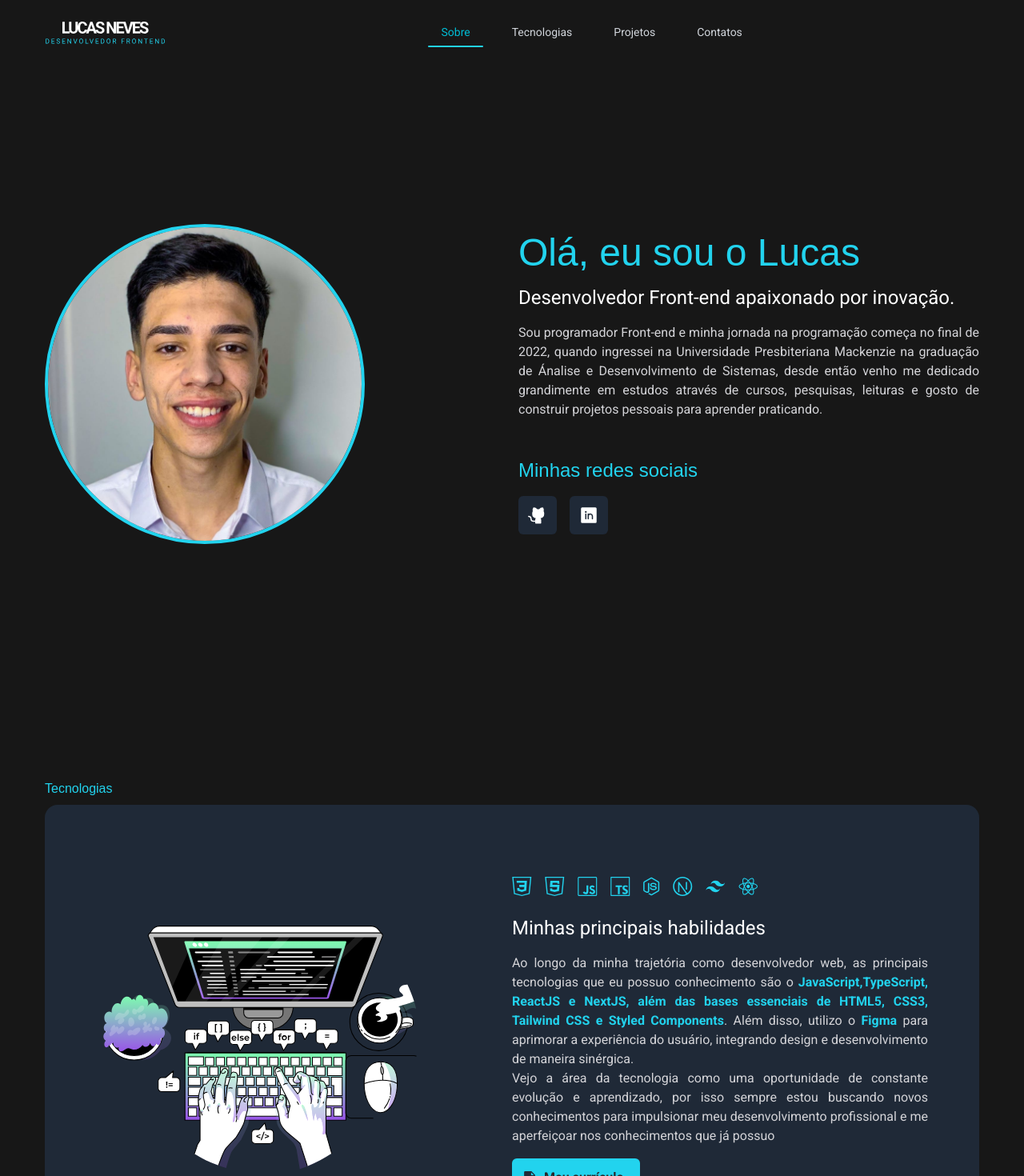
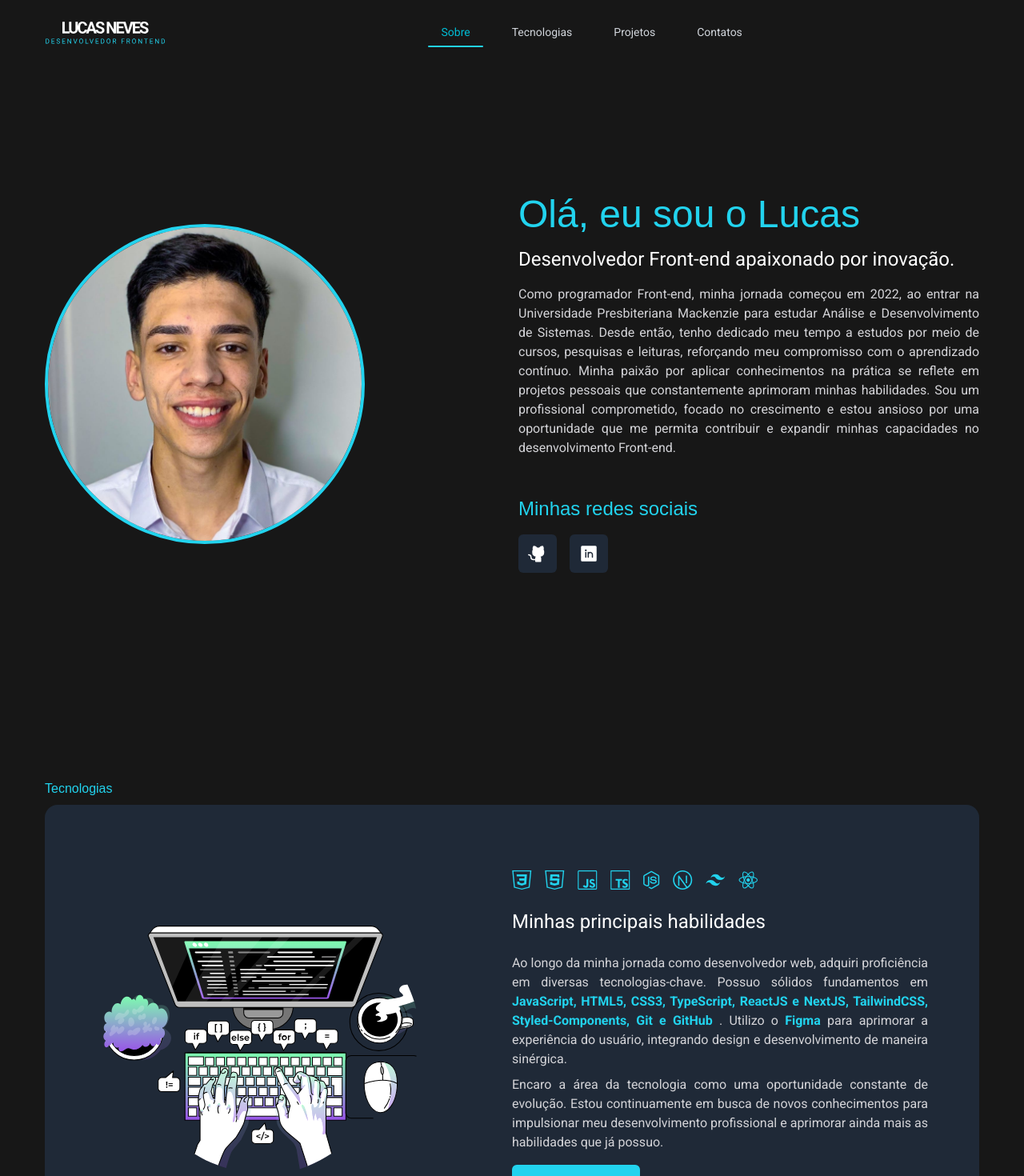
Before and after one commit to LucasfNeves/portifolio-lucas-neves-2023, a Next.js app: page / in a window 1280 px wide. Shown: the top 1470 px of the page at 80% size. Built offline with nearby package versions, Linux system fonts and the light colour scheme; a web font is replaced by a local one.

Commit message:
adjustes

```diff
--- a/src/app/page.tsx
+++ b/src/app/page.tsx
@@ -1,5 +1,3 @@
-'use client'
-
 import { Section } from '@/components/Section'
 import { About } from '@/components/About'
 import { Technologies } from '@/components/Technologies'
--- a/src/app/projetos/[id]/page.tsx
+++ b/src/app/projetos/[id]/page.tsx
@@ -1,13 +1,12 @@
+/* eslint-disable camelcase */
 'use client'
 
-import { Button } from '@/components/Button'
 import { ButtonSmall } from '@/components/ButtonSmall'
-import { Paragraph } from '@/components/Paragraph'
-import { SubTitle } from '@/components/SubTitle'
-import { projectDetailsList } from '../../../data/projectDetailsList'
-import { GithubLogo } from '@phosphor-icons/react'
+import projectDetailsList from '@/data/projectDetailsList'
 import Image from 'next/image'
-import { ArrowLeft, ArrowUpRight, GlobeSimple } from 'phosphor-react'
+import { ArrowLeft } from 'phosphor-react'
+import { AcessProject } from '@/components/ProjectsDetails/AcessProject'
+import { DescriptionDetails } from '@/components/ProjectsDetails/DescriptionDetails'
 
 interface DetailsProjectPageProps {
   params: {
@@ -15,9 +14,36 @@ interface DetailsProjectPageProps {
   }
 }
 
+interface projectDetailsList {
+  id: string
+  title: string
+  date: string
+  image: string
+  my_role: string
+  about: string
+  tecnologies: string
+  notes: string
+  linkDeploy: string
+  linkGit: string
+}
+
 export default function DetailsProjectPage(props: DetailsProjectPageProps) {
   const id = props.params.id
-  const projectDetails = projectDetailsList.find((project) => project.id === id)
+
+  const projectDetails: projectDetailsList | undefined =
+    projectDetailsList.find((project) => project.id === id)
+
+  const {
+    title,
+    date,
+    image,
+    my_role,
+    notes,
+    about,
+    tecnologies,
+    linkDeploy,
+    linkGit,
+  } = projectDetails || ({} as projectDetailsList)
 
   return (
     <div className="flex flex-col min-h-screen py-4 px-6 gap-4 mb-24 lg:mb-0 lg:pb-16 lg:pt-10 lg:gap-6">
@@ -31,60 +57,22 @@ export default function DetailsProjectPage(props: DetailsProjectPageProps) {
         <main className="bg-gray-800 min-h-[938px] flex flex-col rounded-2xl">
           <Image
             className="w-full h-fit object-cover"
-            src={projectDetails?.image}
-            alt={projectDetails?.title ?? ''}
+            src={image}
+            alt={title}
             width={1920}
             height={1080}
           />
 
-          <div className="px-8 py-6 flex flex-col gap-4">
-            <small className="text-gray-400 text-xs ">
-              {projectDetails?.date}
-            </small>
-            <SubTitle>{projectDetails?.title}</SubTitle>
-            <Paragraph>
-              <strong className="text-cyan-400">Minha função : </strong>
-              {projectDetails?.my_role}
-            </Paragraph>
-            <Paragraph>
-              <strong className="text-cyan-400"> Detalhes : </strong>
-              {projectDetails?.about}
-            </Paragraph>
-            <Paragraph>
-              <strong className="text-cyan-400">
-                Tecnologias Utilizadas :{' '}
-              </strong>
-              <span className="text-cyan-300">
-                {projectDetails?.tecnologies}
-              </span>
-            </Paragraph>
-            <Paragraph>
-              <strong className="text-cyan-400">Notas : </strong>
-              {projectDetails?.notes}
-            </Paragraph>
-          </div>
+          <DescriptionDetails
+            about={about}
+            my_role={my_role}
+            tecnologies={tecnologies}
+            notes={notes}
+            date={date}
+            title={title}
+          />
         </main>
-        <aside className="bg-gray-800  h-[248px] lg:max-h-[248px] rounded-2xl w-full flex flex-col justify-center gap-4 items-stretch px-8">
-          <h2 className="font-roboto text-zinc-300 font-bold text-md  lg:text-xl text-center lg:mb-4">
-            Links do projeto
-          </h2>
-          <Button
-            variant="CardProjectDetailsLink"
-            title="Acessar Projeto"
-            link={projectDetails?.linkDeploy ?? ''}
-            target={'_blank'}
-            icon={<GlobeSimple className="h-7 w-7" />}
-            icon2={<ArrowUpRight className="h-7 w-7" />}
-          />
-          <Button
-            variant="CardProjectDetailsGit"
-            title="Acessar Repositório"
-            link={projectDetails?.linkGit ?? ''}
-            target={'_blank'}
-            icon={<GithubLogo className="h-7 w-7" />}
-            icon2={<ArrowUpRight className="h-7 w-7" />}
-          />
-        </aside>
+        <AcessProject linkDeploy={linkDeploy} linkGit={linkGit} />
       </div>
     </div>
   )
--- a/src/components/About/SocialMedia.tsx
+++ b/src/components/About/SocialMedia.tsx
@@ -1,3 +1,5 @@
+'use client'
+
 import { ButtonSmall } from '../ButtonSmall'
 import { GithubLogo, LinkedinLogo } from '@phosphor-icons/react'
 
--- a/src/components/About/index.tsx
+++ b/src/components/About/index.tsx
@@ -1,5 +1,3 @@
-'use client'
-
 import Image from 'next/image'
 import Profile from '../../assets/profile-lucas.png'
 import { Paragraph } from '../Paragraph'
@@ -25,12 +23,16 @@ export function About() {
           </span>
         </h1>
         <Paragraph>
-          Sou programador Front-end e minha jornada na programação começa no
-          final de 2022, quando ingressei na Universidade Presbiteriana
-          Mackenzie na graduação de Ánalise e Desenvolvimento de Sistemas, desde
-          então venho me dedicado grandimente em estudos através de cursos,
-          pesquisas, leituras e gosto de construir projetos pessoais para
-          aprender praticando.
+          Como programador Front-end, minha jornada começou em 2022, ao entrar
+          na Universidade Presbiteriana Mackenzie para estudar Análise e
+          Desenvolvimento de Sistemas. Desde então, tenho dedicado meu tempo a
+          estudos por meio de cursos, pesquisas e leituras, reforçando meu
+          compromisso com o aprendizado contínuo. Minha paixão por aplicar
+          conhecimentos na prática se reflete em projetos pessoais que
+          constantemente aprimoram minhas habilidades. Sou um profissional
+          comprometido, focado no crescimento e estou ansioso por uma
+          oportunidade que me permita contribuir e expandir minhas capacidades
+          no desenvolvimento Front-end.
         </Paragraph>
         <SocialMedia />
       </div>
--- a/src/components/Contacts/Footer.tsx
+++ b/src/components/Contacts/Footer.tsx
@@ -1,5 +1,3 @@
-'use cleint'
-
 import { Envelope, GithubLogo, LinkedinLogo } from '@phosphor-icons/react'
 import { ButtonSmall } from '../ButtonSmall'
 
--- a/src/components/Header/NavBar.tsx
+++ b/src/components/Header/NavBar.tsx
@@ -1,5 +1,3 @@
-'use client'
-
 import { NavOptions } from './NavOptions'
 
 const menuOptions = [
--- a/src/components/Header/NavOptions.tsx
+++ b/src/components/Header/NavOptions.tsx
@@ -1,5 +1,3 @@
-'use client'
-
 import { motion } from 'framer-motion'
 import { Link as ScrollLink } from 'react-scroll'
 import { useIsMobile } from '@/hooks/UseInMobile'
--- /dev/null
+++ b/src/components/ProjectsDetails/AcessProject.tsx
@@ -0,0 +1,33 @@
+import { ArrowUpRight, GithubLogo, GlobeSimple } from '@phosphor-icons/react'
+import { Button } from '../Button'
+
+interface AcessProjectProps {
+  linkDeploy: string
+  linkGit: string
+}
+
+export function AcessProject({ linkDeploy, linkGit }: AcessProjectProps) {
+  return (
+    <aside className="bg-gray-800  h-[248px] lg:max-h-[248px] rounded-2xl w-full flex flex-col justify-center gap-4 items-stretch px-8">
+      <h2 className="font-roboto text-zinc-300 font-bold text-md  lg:text-xl text-center lg:mb-4">
+        Links do projeto
+      </h2>
+      <Button
+        variant="CardProjectDetailsLink"
+        title="Acessar Projeto"
+        link={linkDeploy}
+        target={'_blank'}
+        icon={<GlobeSimple className="h-7 w-7" />}
+        icon2={<ArrowUpRight className="h-7 w-7" />}
+      />
+      <Button
+        variant="CardProjectDetailsGit"
+        title="Acessar Repositório"
+        link={linkGit}
+        target={'_blank'}
+        icon={<GithubLogo className="h-7 w-7" />}
+        icon2={<ArrowUpRight className="h-7 w-7" />}
+      />
+    </aside>
+  )
+}
--- /dev/null
+++ b/src/components/ProjectsDetails/DescriptionDetails.tsx
@@ -0,0 +1,45 @@
+/* eslint-disable camelcase */
+
+import { Paragraph } from '../Paragraph'
+import { SubTitle } from '../SubTitle'
+
+interface DescriptionDetailsProps {
+  about: string
+  my_role: string
+  tecnologies: string
+  notes: string
+  date: string
+  title: string
+}
+
+export function DescriptionDetails({
+  about,
+  my_role,
+  tecnologies,
+  notes,
+  date,
+  title,
+}: DescriptionDetailsProps) {
+  return (
+    <div className="px-8 py-6 flex flex-col gap-4">
+      <small className="text-gray-400 text-xs ">{date}</small>
+      <SubTitle>{title}</SubTitle>
+      <Paragraph>
+        <strong className="text-cyan-400">Minha função : </strong>
+        {my_role}
+      </Paragraph>
+      <Paragraph>
+        <strong className="text-cyan-400"> Detalhes : </strong>
+        {about}
+      </Paragraph>
+      <Paragraph>
+        <strong className="text-cyan-400">Tecnologias Utilizadas : </strong>
+        <span className="text-cyan-300">{tecnologies}</span>
+      </Paragraph>
+      <Paragraph>
+        <strong className="text-cyan-400">Notas : </strong>
+        {notes}
+      </Paragraph>
+    </div>
+  )
+}
--- a/src/components/Technologies/Describe.tsx
+++ b/src/components/Technologies/Describe.tsx
@@ -3,26 +3,25 @@ import { SubTitle } from '../SubTitle'
 
 export function Describe() {
   return (
-    <>
+    <div className="flex flex-col gap-2">
       <SubTitle>Minhas principais habilidades</SubTitle>
       <Paragraph>
-        Ao longo da minha trajetória como desenvolvedor web, as principais
-        tecnologias que eu possuo conhecimento são o{' '}
+        Ao longo da minha jornada como desenvolvedor web, adquiri proficiência
+        em diversas tecnologias-chave. Possuo sólidos fundamentos em{' '}
         <strong className="font-bold text-cyan-400">
-          JavaScript,TypeScript, ReactJS e NextJS, além das bases essenciais de
-          HTML5, CSS3, Tailwind CSS e Styled Components
-        </strong>
-        . Além disso, utilizo o{' '}
-        <strong className="font-bold text-cyan-400">Figma</strong> para
-        aprimorar a experiência do usuário, integrando design e desenvolvimento
-        de maneira sinérgica.
+          JavaScript, HTML5, CSS3, TypeScript, ReactJS e NextJS, TailwindCSS,
+          Styled-Components, Git e GitHub
+        </strong>{' '}
+        . Utilizo o <strong className="font-bold text-cyan-400">Figma</strong>{' '}
+        para aprimorar a experiência do usuário, integrando design e
+        desenvolvimento de maneira sinérgica.
       </Paragraph>
       <Paragraph>
-        Vejo a área da tecnologia como uma oportunidade de constante evolução e
-        aprendizado, por isso sempre estou buscando novos conhecimentos para
-        impulsionar meu desenvolvimento profissional e me aperfeiçoar nos
-        conhecimentos que já possuo
+        Encaro a área da tecnologia como uma oportunidade constante de evolução.
+        Estou continuamente em busca de novos conhecimentos para impulsionar meu
+        desenvolvimento profissional e aprimorar ainda mais as habilidades que
+        já possuo.
       </Paragraph>
-    </>
+    </div>
   )
 }
```
Also changed, not shown: src/data/projectDetailsList.ts (+10 -8 lines).
